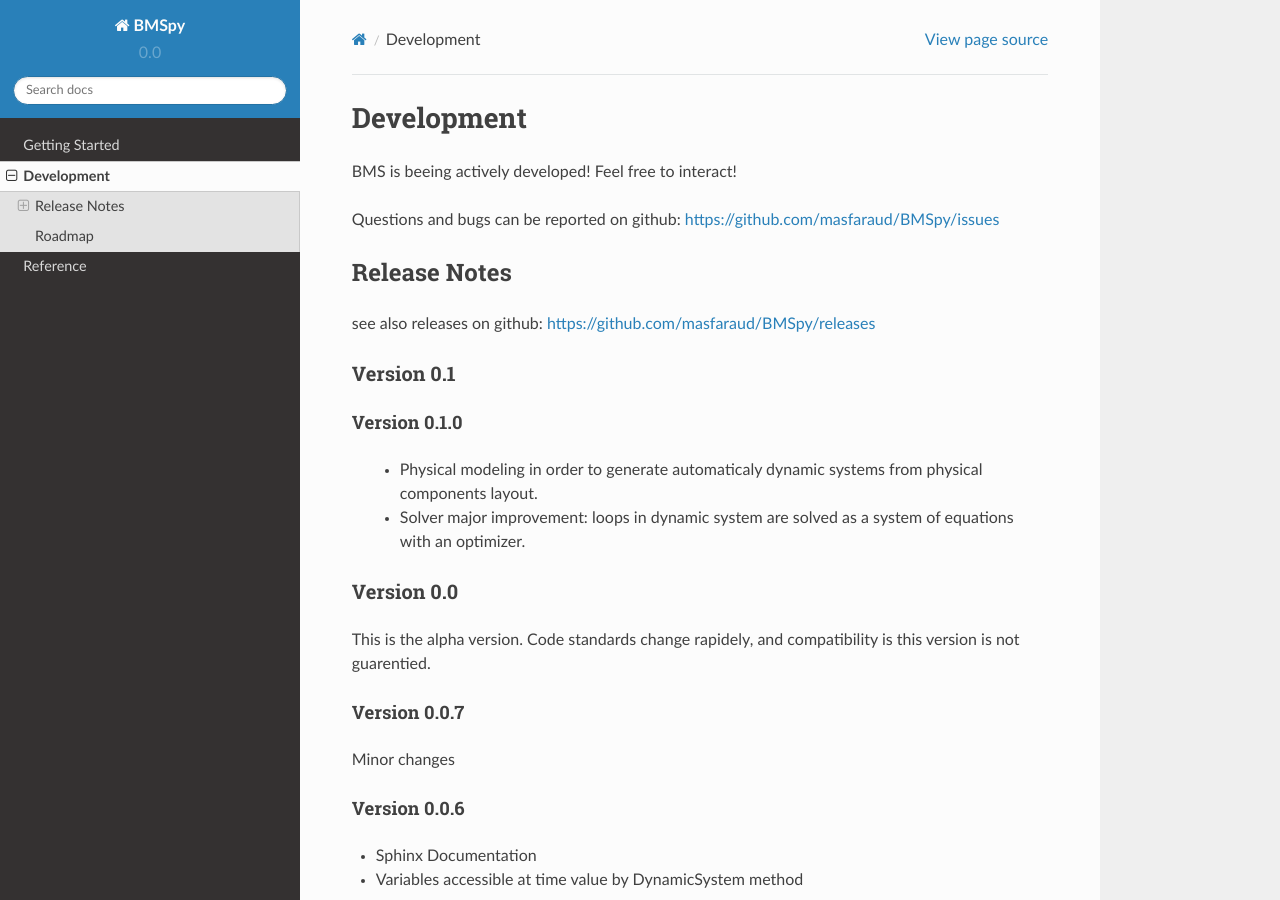
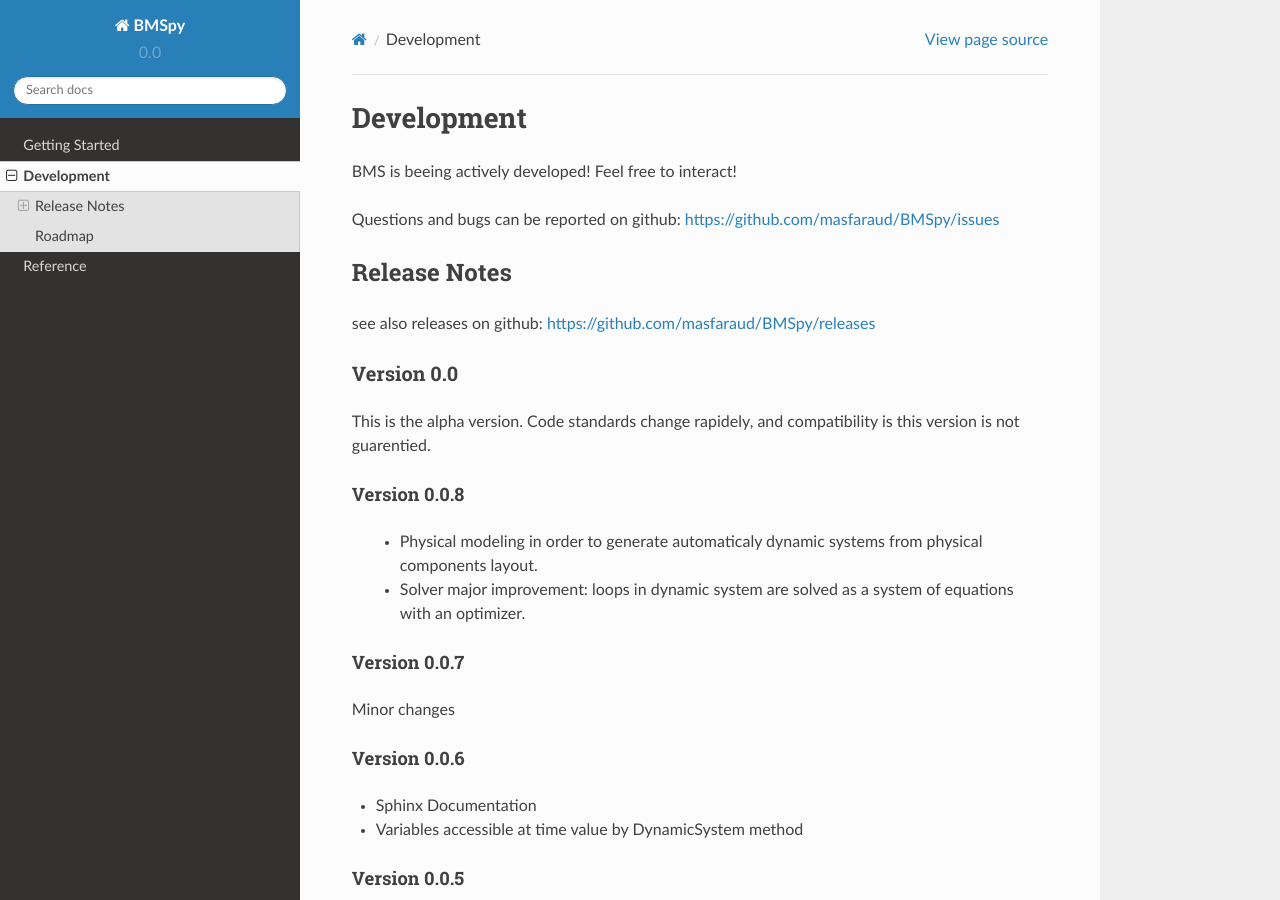
Before and after one commit to masfaraud/BMSpy, a Sphinx documentation site: the page built from doc/source/development.rst, in a window 1280 px wide and 900 px high. Built offline with Sphinx 7.4.7 and the Read the Docs theme 2.0.0, drawn with Linux system fonts in a browser that asks for light colours; formulas are drawn with MathJax 3; pages that are not in the unit, such as notebooks, are missing from menus.

Commit message:
renumbering version

```diff
--- a/bms/__init__.py
+++ b/bms/__init__.py
@@ -1,5 +1,5 @@
 # -*- coding: utf-8 -*-
 
-__version__ = "0.1.0"
+__version__ = "0.0.8"
 
 from .core import *
--- a/doc/source/development.rst
+++ b/doc/source/development.rst
@@ -10,20 +10,20 @@ Release Notes
 
 see also releases on github: https://github.com/masfaraud/BMSpy/releases
 
-Version 0.1
+
+Version 0.0
 ^^^^^^^^^^^
 
-Version 0.1.0
+This is the alpha version. Code standards change rapidely, and compatibility is  this version is not guarentied.
+
+Version 0.0.8
 ~~~~~~~~~~~~~
+
 
  * Physical modeling in order to generate automaticaly dynamic systems from physical components layout.
 
  * Solver major improvement: loops in dynamic system are solved as a system of equations with an optimizer.
 
-Version 0.0
-^^^^^^^^^^^
-
-This is the alpha version. Code standards change rapidely, and compatibility is  this version is not guarentied.
 
 Version 0.0.7
 ~~~~~~~~~~~~~
```
